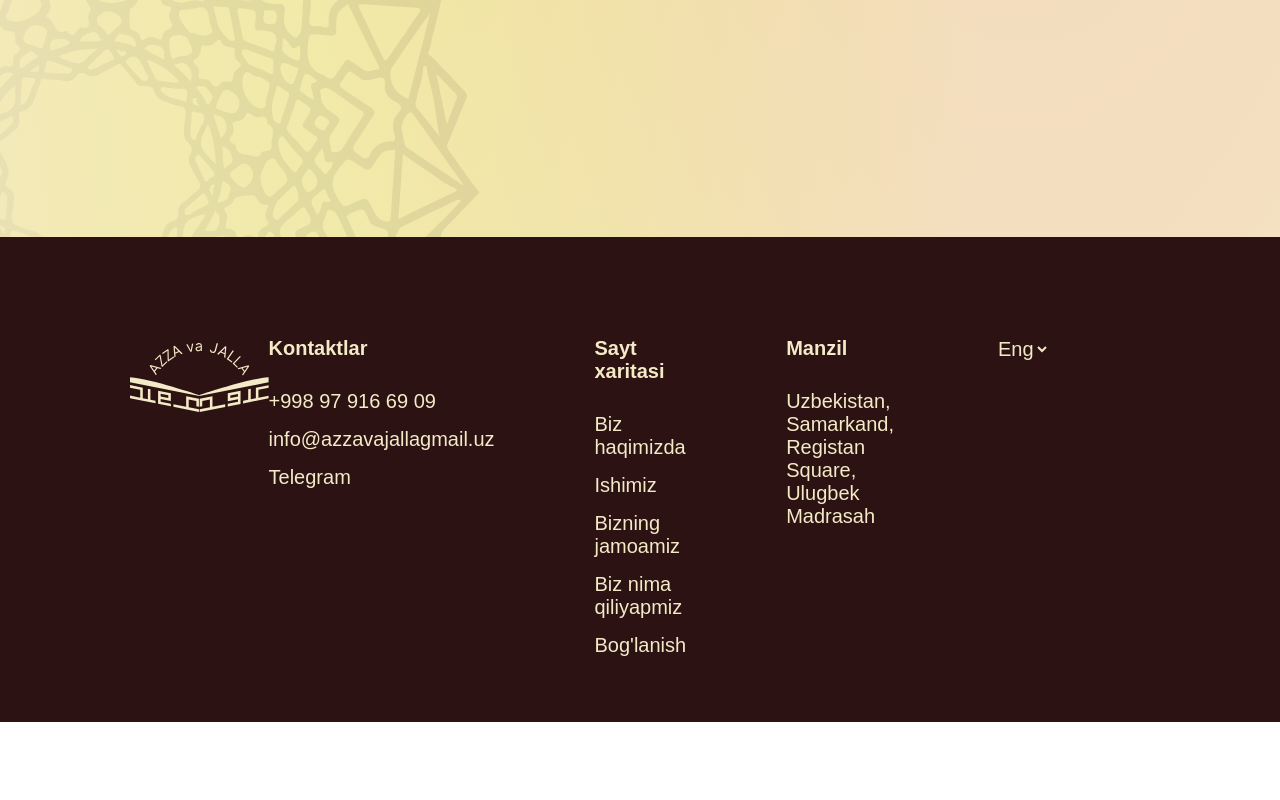
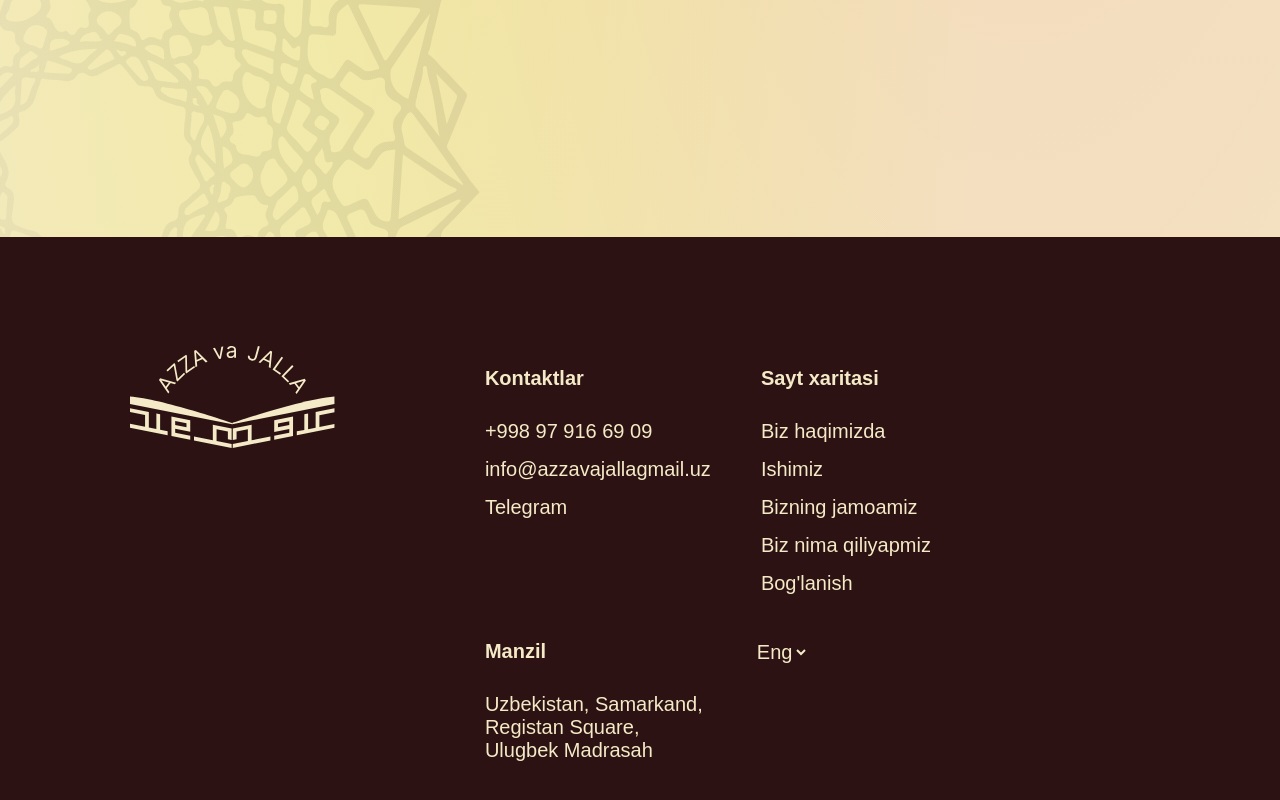
Before and after one commit to rahmiddinasiydinov/samarqand, a React (Create React App) app: page / in a window 1280 px wide. Shown: the part 7051-7851 px from the top of the page. Before the commit the page ends 7773 px from the top, so only its background shows below. Built offline with nearby package versions, Linux system fonts and the light colour scheme; a web font is replaced by a local one.

Commit message:
fix bug: footer

```diff
--- a/src/components/Footer.module.scss
+++ b/src/components/Footer.module.scss
@@ -5,6 +5,7 @@
     max-width: 100vw;
 }
 .logo{
+    margin-right: 150px;
     &__image{
         transition: .2s linear;
         &:hover{
@@ -35,12 +36,13 @@
 }
 .navigation{
     display: flex;
-
+    flex-wrap: wrap;
 
 }
 .item{
     margin-bottom: 15px;
 }
 .column{
-    margin-right: 100px;
+    margin-top: 30px;
+    margin-right: 50px;
 }
```
